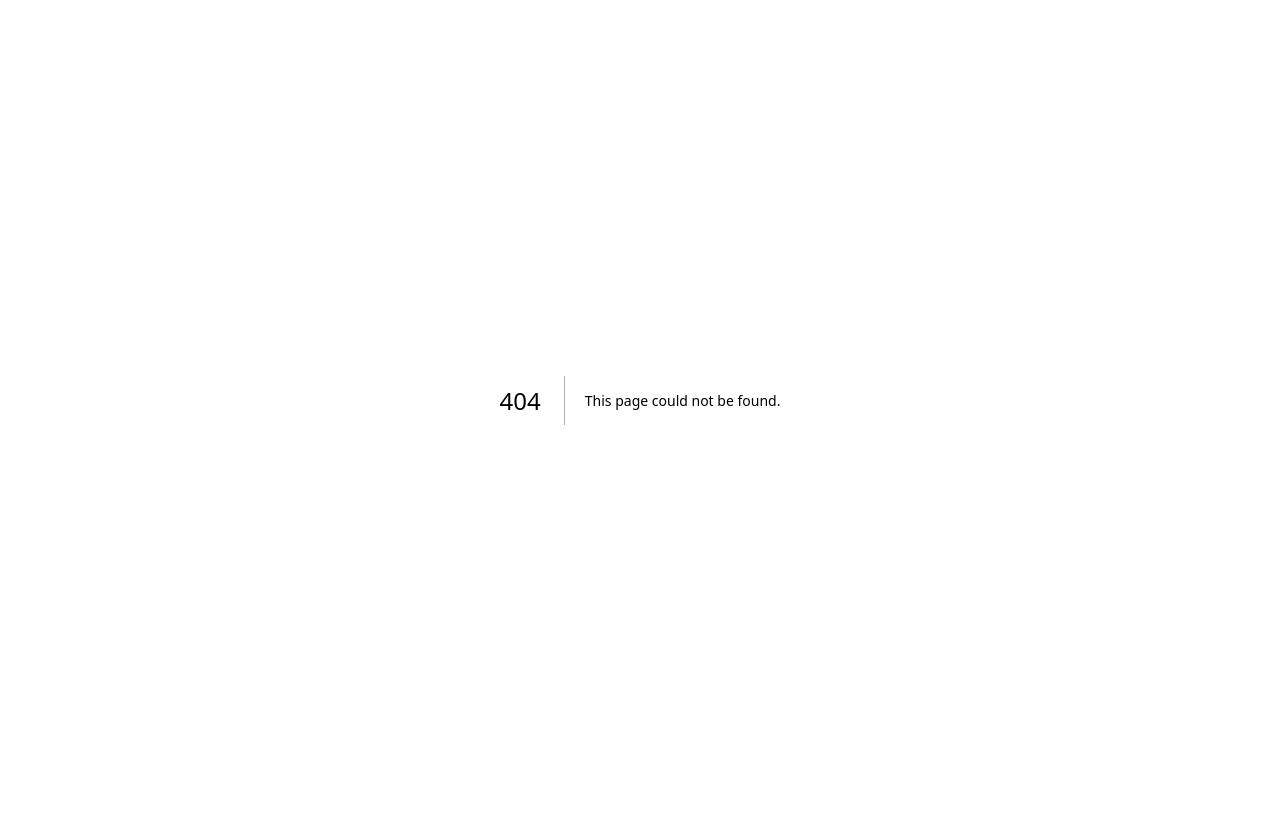
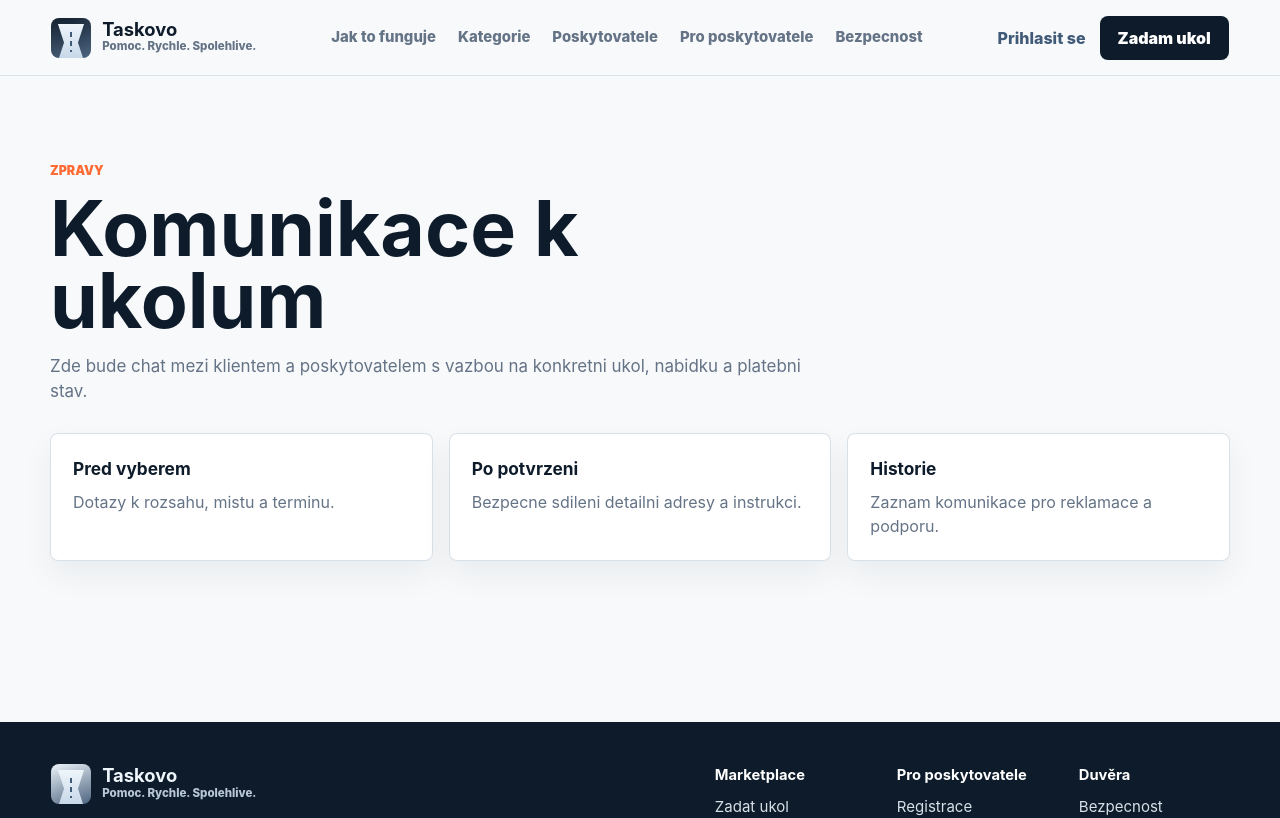
Before and after one commit to kaziodimm/taskovo-app, a Next.js app: page /zpravy in a window 1280 px wide. Before the commit this address had no page. Shown: the top 818 px of the page. Built offline with nearby package versions, Linux system fonts and the light colour scheme.

Commit message:
Add messages page

```diff
--- /dev/null
+++ b/app/zpravy/page.tsx
@@ -0,0 +1,8 @@
+import { Footer } from "@/components/Footer";
+import { Header } from "@/components/Header";
+
+export default function MessagesPage() {
+  return (
+    <><Header /><main className="page-shell"><section className="section-title"><p className="kicker">Zpravy</p><h1 className="page-title">Komunikace k ukolum</h1><p>Zde bude chat mezi klientem a poskytovatelem s vazbou na konkretni ukol, nabidku a platebni stav.</p></section><div className="dashboard-grid"><article className="dashboard-panel"><h3>Pred vyberem</h3><p>Dotazy k rozsahu, mistu a terminu.</p></article><article className="dashboard-panel"><h3>Po potvrzeni</h3><p>Bezpecne sdileni detailni adresy a instrukci.</p></article><article className="dashboard-panel"><h3>Historie</h3><p>Zaznam komunikace pro reklamace a podporu.</p></article></div></main><Footer /></>
+  );
+}
```
